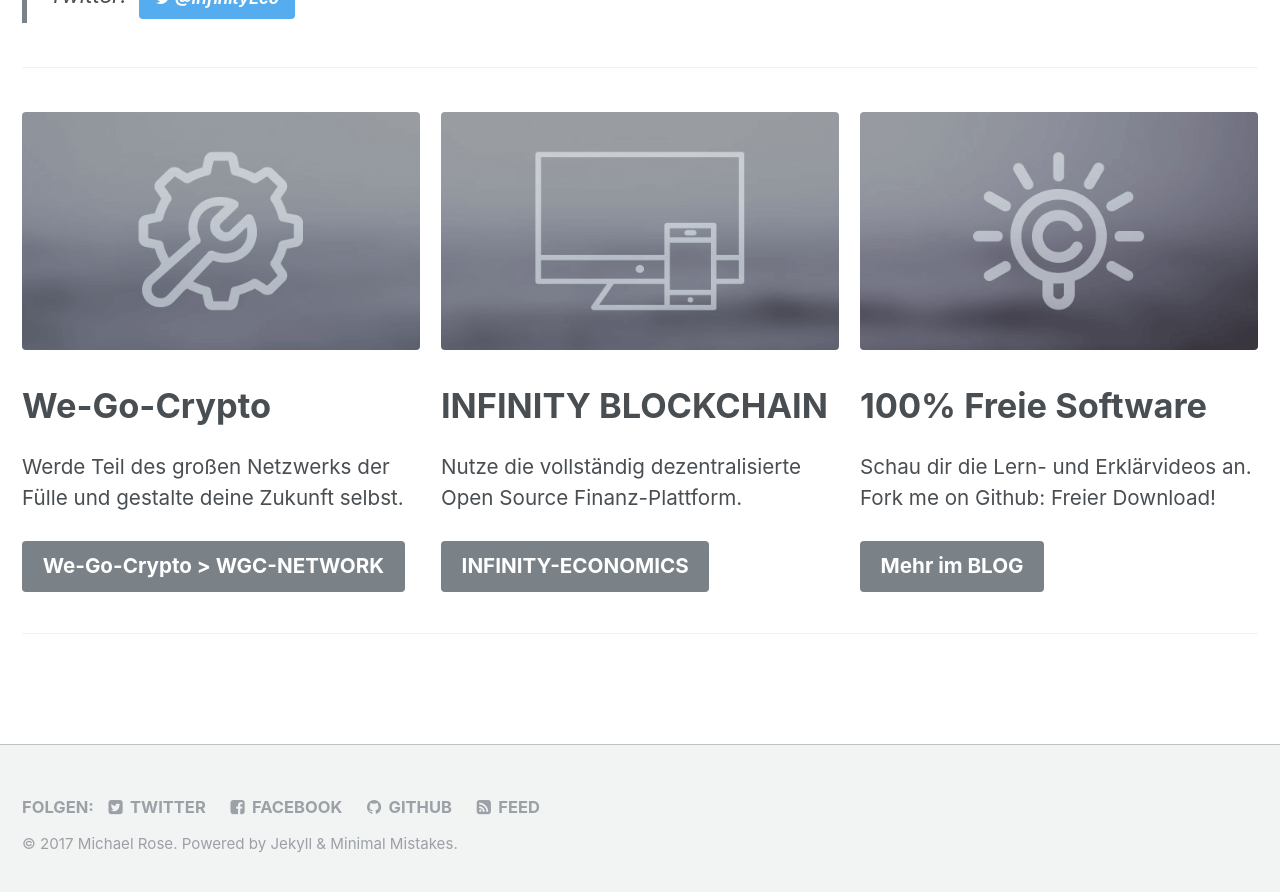
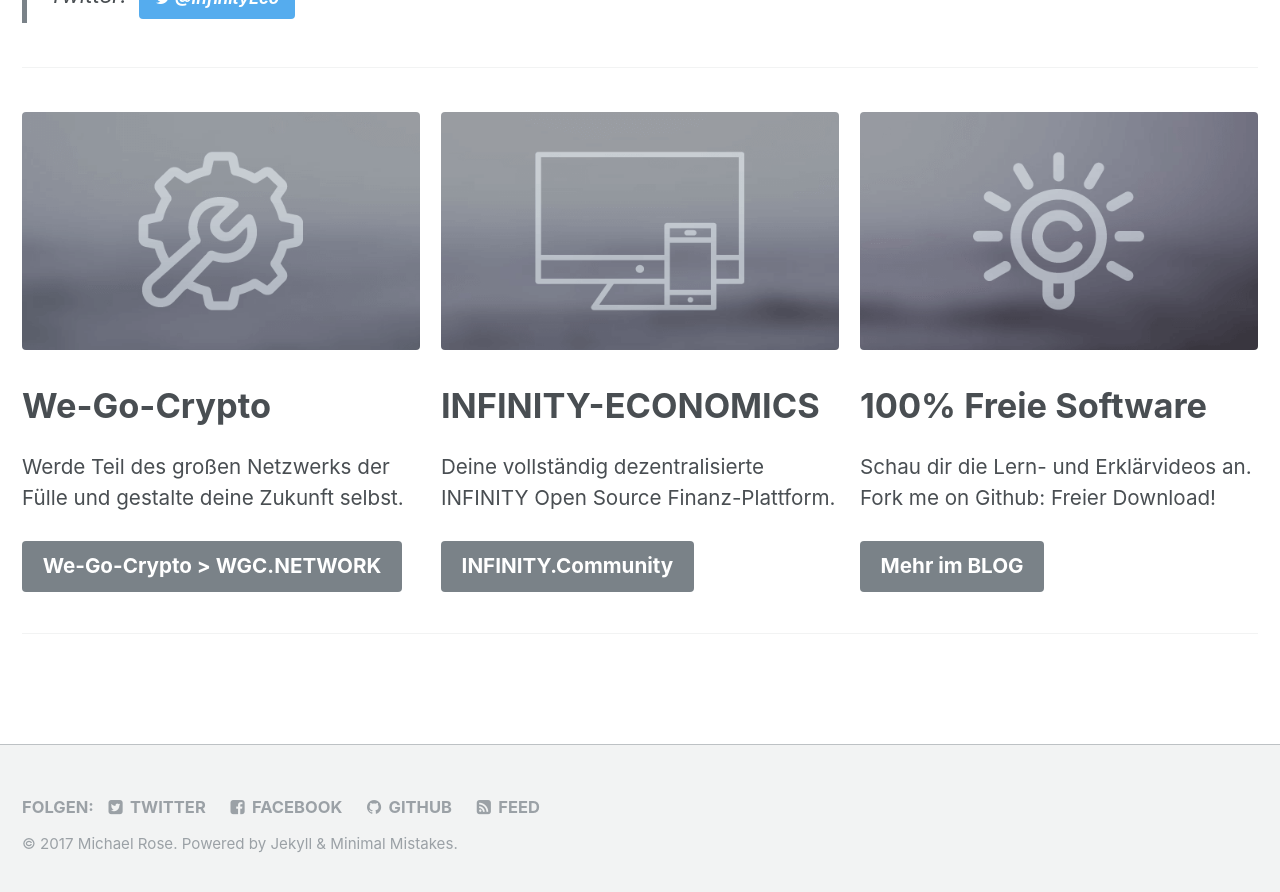
Before and after one commit to infinity-economics/WhitePaper, a Jekyll site: the page built from _pages/home.md, in a window 1280 px wide and 900 px high, scrolled down 861 px. Shown: the top 892 px of the window. Built offline with Jekyll 4.4.1, drawn with Linux system fonts in a browser that asks for light colours; some of the changed text lies outside the part shown.

Commit message:
Update home.md

```diff
--- a/_pages/home.md
+++ b/_pages/home.md
@@ -16,13 +16,13 @@ feature_row:
     title: "We-Go-Crypto"
     excerpt: "Werde Teil des großen Netzwerks der Fülle und gestalte deine Zukunft selbst."
     url: "http://WGC-Preelaunch.at/"
-    btn_label: "We-Go-Crypto > WGC-NETWORK"
+    btn_label: "We-Go-Crypto > WGC.NETWORK"
   - image_path: /assets/images/mm-responsive-feature.png
     alt: "fully responsive"
-    title: "INFINITY BLOCKCHAIN"
-    excerpt: "Nutze die vollständig dezentralisierte Open Source Finanz-Plattform."
+    title: "INFINITY-ECONOMICS"
+    excerpt: "Deine vollständig dezentralisierte INFINITY Open Source Finanz-Plattform."
     url: "/docs/about/"
-    btn_label: "INFINITY-ECONOMICS"
+    btn_label: "INFINITY.Community"
   - image_path: /assets/images/mm-free-feature.png
     alt: "100% free"
     title: "100% Freie Software"
```
Also changed, not shown: other parts of _pages/home.md (+1 -1 lines).
